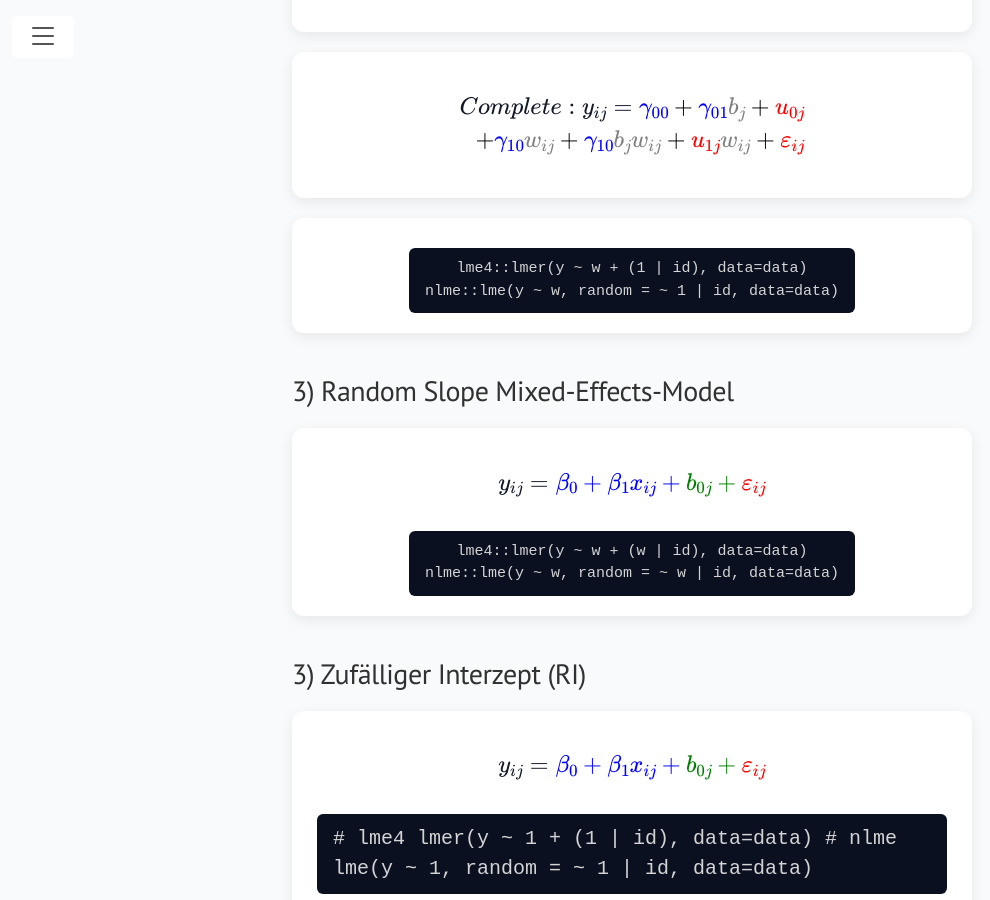
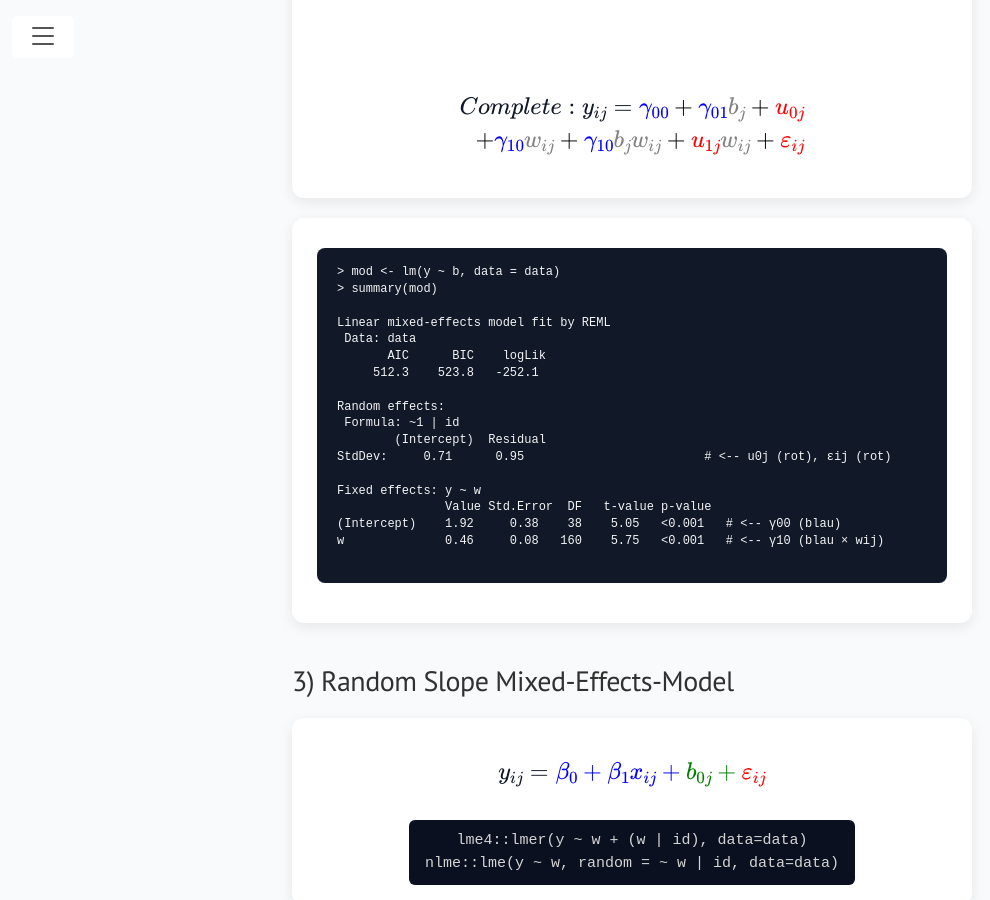
Before and after one commit to lennartseizer/ild, a Jekyll site: the page built from 9.html, in a window 1280 px wide and 900 px high, scrolled down 1220 px. Shown: the whole window, without its empty margins (8-998 px from the left). Built offline with Jekyll 4.4.1, drawn with Linux system fonts in a browser that asks for light colours.

Commit message:
Update 9.html

```diff
--- a/9.html
+++ b/9.html
@@ -147,12 +147,12 @@ lm(formula = y ~ x, data = data)
 
 Residuals:
     Min      1Q  Median      3Q     Max
--1.1254 -0.4217 -0.0241  0.4305  1.2876                # <-- εi
+-1.1254 -0.4217 -0.0241  0.4305  1.2876                   # <-- εi
 
 Coefficients:
              Estimate Std. Error t value Pr(&gt;|t|)
-(Intercept)    2.4806     0.1372  18.087  &lt;2e-16 ***   # <-- β0
-x              1.2164     0.0725  16.782  &lt;2e-16 ***   # <-- β1
+(Intercept)    2.4806     0.1372  18.087  &lt;2e-16 ***      # <-- β0
+x              1.2164     0.0725  16.782  &lt;2e-16 ***      # <-- β1
 ---
 Residual standard error: 0.612 on 98 degrees of freedom
 Multiple R-squared:  0.742, Adjusted R-squared:  0.738
@@ -179,8 +179,8 @@ F-statistic: 281.6 on 1 and 98 DF,  p-value: &lt; 2.2e-16
       \color{black}= \color{gray}\gamma_{10}
       \color{black}+ \color{red}u_{1j}
       $$
-    </div>
-    <div class="card">
+      <br>
+      <br>
       $$
       \begin{align*}
       Complete: y_{ij}
@@ -191,12 +191,25 @@ F-statistic: 281.6 on 1 and 98 DF,  p-value: &lt; 2.2e-16
       $$
     </div>
     <div class="card">
-      <center>
-      <div class="code" style="font-size: 15px";>
-        lme4::lmer(y ~ w + (1 | id), data=data) <br>
-        nlme::lme(y ~ w, random = ~ 1 | id, data=data)
-      </div>
-      </center>
+      <pre class="code-block" style="font-size: 12px;">
+> mod <- lm(y ~ b, data = data)
+> summary(mod)
+
+Linear mixed-effects model fit by REML
+ Data: data
+       AIC      BIC    logLik
+     512.3    523.8   -252.1
+
+Random effects:
+ Formula: ~1 | id
+        (Intercept)  Residual
+StdDev:     0.71      0.95                         # <-- u0j (rot), εij (rot)
+
+Fixed effects: y ~ w
+               Value Std.Error  DF   t-value p-value
+(Intercept)    1.92     0.38    38    5.05   <0.001   # <-- γ00 (blau)
+w              0.46     0.08   160    5.75   <0.001   # <-- γ10 (blau × wij)
+      </pre>
     </div>
 
     <h2>3) Random Slope Mixed-Effects-Model</h2>
```
